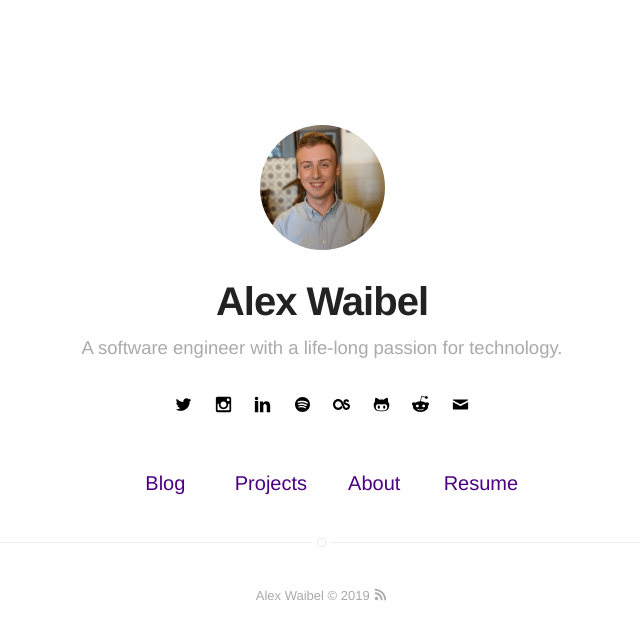
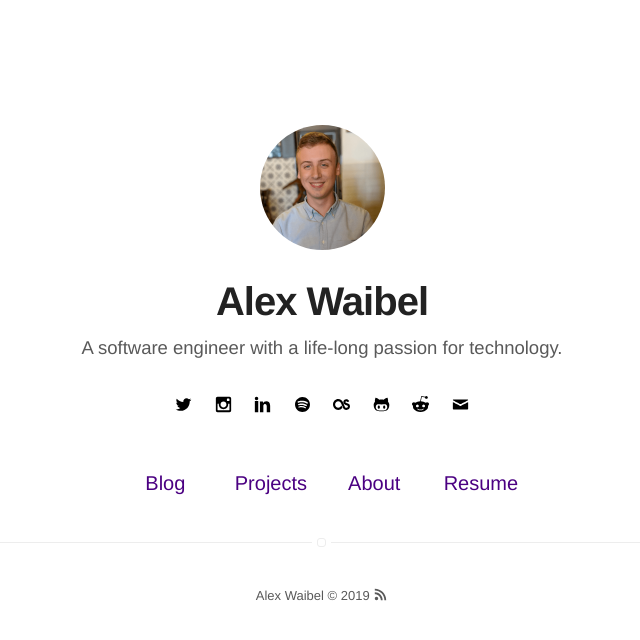
Before and after one commit to alexwaibel/alexwaibel.github.io-indigo-archive, a Jekyll site: the page built from index.html, in a window 1280 px wide. Shown: the top 640 px of the page, without its empty margins (318-958 px from the left). Built offline with Jekyll 4.4.1, drawn with Linux system fonts in a browser that asks for light colours.

Commit message:
Increase contrast on description text for improved accessibility.

```diff
--- a/_sass/base/variables.sass
+++ b/_sass/base/variables.sass
@@ -3,7 +3,7 @@ $fontMonospace: "Consolas", Liberation Mono, Menlo, Courier, monospace
 
 $alpha: #666
 $beta: #222
-$gama: #aaa
+$gama: #595959
 $delta: #4b0082
 $epsilon: #ededed
 
```
Also changed, not shown: 4 other files.
